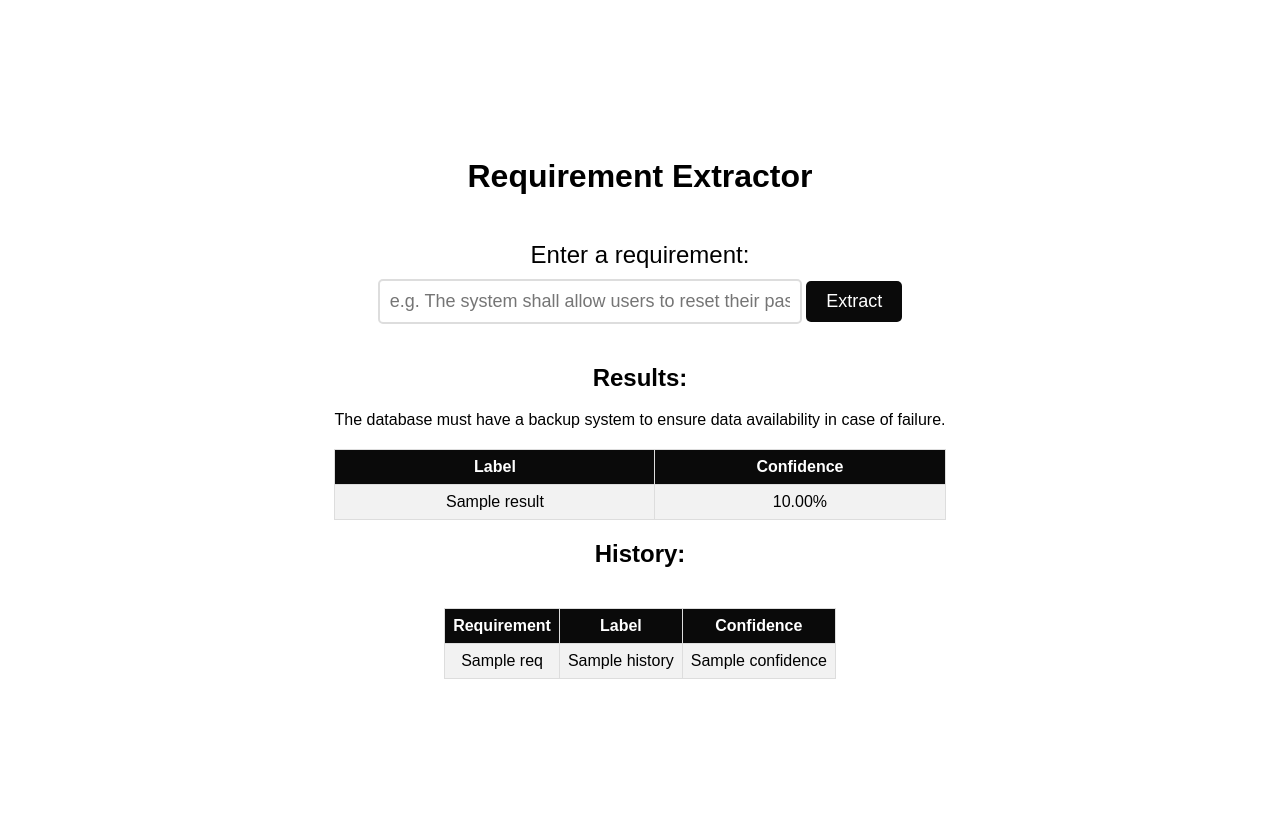
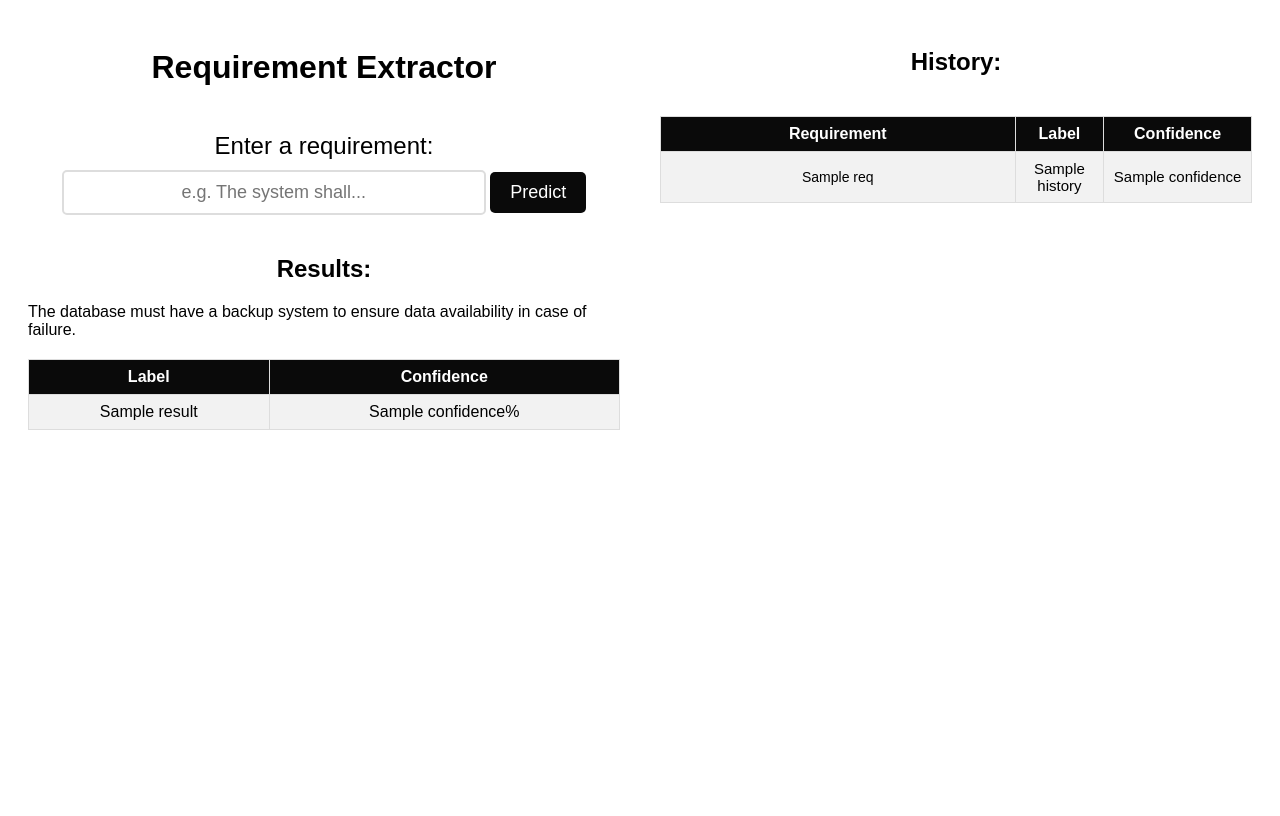
Before and after one commit to nicolasffn/nf_reqextractor, a Flask app: template v1.0.0/templates/index.html in a window 1280 px wide. Run offline with Flask 2, Linux system fonts and the light colour scheme; the template is opened without the code that fills it: most values are stand-ins (such as "Sample title", 1, 10 or a date in 2020); parts of the project's set-up code (start-up, migrations or seed data) failed here and were passed over.

Commit message:
v1.0.0 Updated

```diff
--- a/v1.0.0/app.py
+++ b/v1.0.0/app.py
@@ -14,10 +14,10 @@ def predict():
     req_text = request.form['input_text']
     result = predict_requirement(req_text)
     labels_list = result[0]
-    confidence_list = [(round(float(c),4)*100) for c in result[1]]
+    confidence_list = [str(round(float(c) * 100, 2)) for c in result[1]]
 
     # Add the current prediction and input text to the history
-    history.append((req_text, labels_list, confidence_list))
+    history.insert(0, (req_text, labels_list, confidence_list))
 
     # Pass the prediction results and history to the HTML template
     return render_template('index.html', results=list(zip(labels_list, confidence_list)), history=history)
--- a/v1.0.0/templates/index.html
+++ b/v1.0.0/templates/index.html
@@ -9,10 +9,25 @@
 
             .container {
                 display: flex;
+                flex-direction: row;
+                justify-content: space-between;
+                height: 100vh;
+            }
+
+            .form-results-container {
+                display: flex;
                 flex-direction: column;
                 align-items: center;
-                justify-content: center;
-                height: 100vh;
+                width: 50%;
+                padding: 20px;
+            }
+
+            .history-container {
+                display: flex;
+                flex-direction: column;
+                align-items: center;
+                width: 50%;
+                padding: 20px;
             }
 
             .input-container {
@@ -59,13 +74,6 @@
                 justify-content: center;
             }
 
-            .history-container {
-                display: flex;
-                flex-direction: column;
-                align-items: center;
-                justify-content: center;
-            }
-
             .results-table {
                 border-collapse: collapse;
                 margin-top: 20px;
@@ -96,16 +104,15 @@
     </head>
     <body>
         <div class="container">
+            <div class="form-results-container">
                 <h1>Requirement Extractor</h1>
                 <div class="input-container">
                     <p class="input-prompt">Enter a requirement:</p>
                     <form method="POST" action="{{ url_for('predict') }}">
-                    <input class="input-field" type="text" name="input_text" placeholder="e.g. The system shall allow users to reset their password." required>
-                    <input class="extract-button" type="submit" value="Extract">
+                        <input class="input-field" type="text" name="input_text" placeholder="e.g. The system shall..." required>
+                        <input class="extract-button" type="submit" value="Predict">
                     </form>
-            </div>
-            {% if results %}
-            <div class="results-container">
+                </div> {% if results %} <div class="results-container">
                     <h2>Results:</h2>
                     <span>The database must have a backup system to ensure data availability in case of failure.</span>
                     <table class="results-table">
@@ -114,27 +121,24 @@
                             <th>Confidence</th>
                         </tr> {% for label, confidence in results %} <tr>
                             <td>{{ label }}</td>
-                        <td>{{ '{:.2f}'.format(confidence) }}%</td>
+                            <td>{{ confidence }}%</td>
                         </tr> {% endfor %}
                     </table>
-            </div>
-            {% endif %}
-            {% if history %}
-            <div class="history-container">
+                </div> {% endif %}
+            </div> {% if history %} <div class="history-container">
                 <h2>History:</h2>
                 <table class="results-table">
                     <tr>
-                        <th>Requirement</th>
-                        <th>Label</th>
-                        <th>Confidence</th>
+                        <th style="width: 60%;">Requirement</th>
+                        <th style="width: 15%;">Label</th>
+                        <th style="width: 25%;">Confidence</th>
                     </tr> {% for req, label, confidence in history %} <tr>
-                        <td>{{ req }}</td>
-                        <td>{{ label }}</td>
-                        <td>{{ confidence }}</td>
+                        <td style="font-size: 14px;">{{ req }}</td>
+                        <td style="font-size: 15px;">{{ label }}</td>
+                        <td style="font-size: 15px;">{{ confidence }}</td>
                     </tr> {% endfor %}
                 </table>
-            </div>
-            {% endif %}
+            </div> {% endif %}
         </div>
     </body>
 </html>
```
Lines whose indentation alone changed are shown as unchanged.
